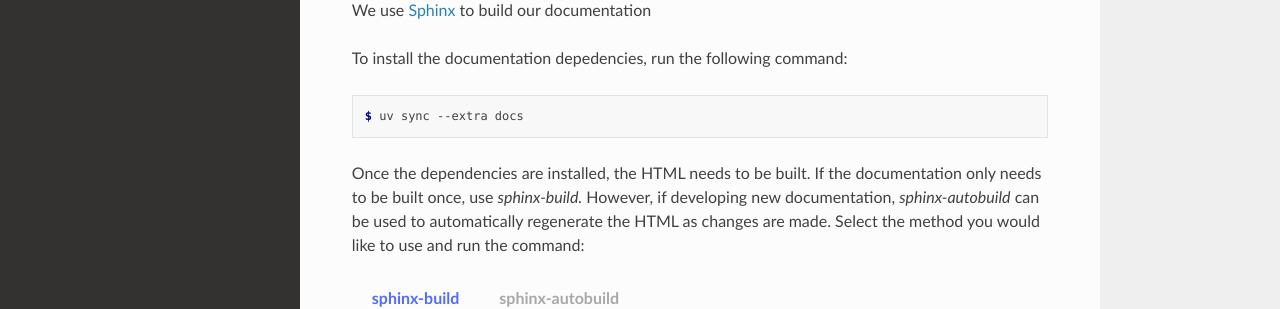
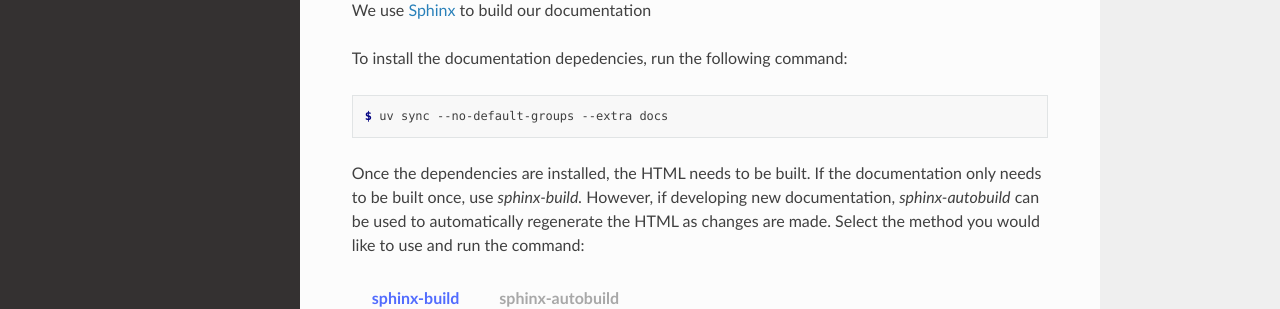
Before and after one commit to OlfactoryBehaviorLab/bpod-gui, a Sphinx documentation site: the page built from docs/source/dev.rst, in a window 1280 px wide and 900 px high, scrolled down 833 px. Shown: the part 333-642 px from the top of the window. Built offline with Sphinx 7.4.7 and the Read the Docs theme 3.1.0, drawn with Linux system fonts in a browser that asks for light colours.

```diff
--- a/docs/source/dev.rst
+++ b/docs/source/dev.rst
@@ -84,7 +84,7 @@ To install the documentation depedencies, run the following command:
 
 .. code-block:: console
 
-    $ uv sync --extra docs
+    $ uv sync --no-default-groups --extra docs
 
 Once the dependencies are installed, the HTML needs to be built. If the documentation only needs to be built once, use
 *sphinx-build.* However, if developing new documentation, *sphinx-autobuild* can be used to automatically regenerate the
```
Also changed, not shown: 1 other file.
